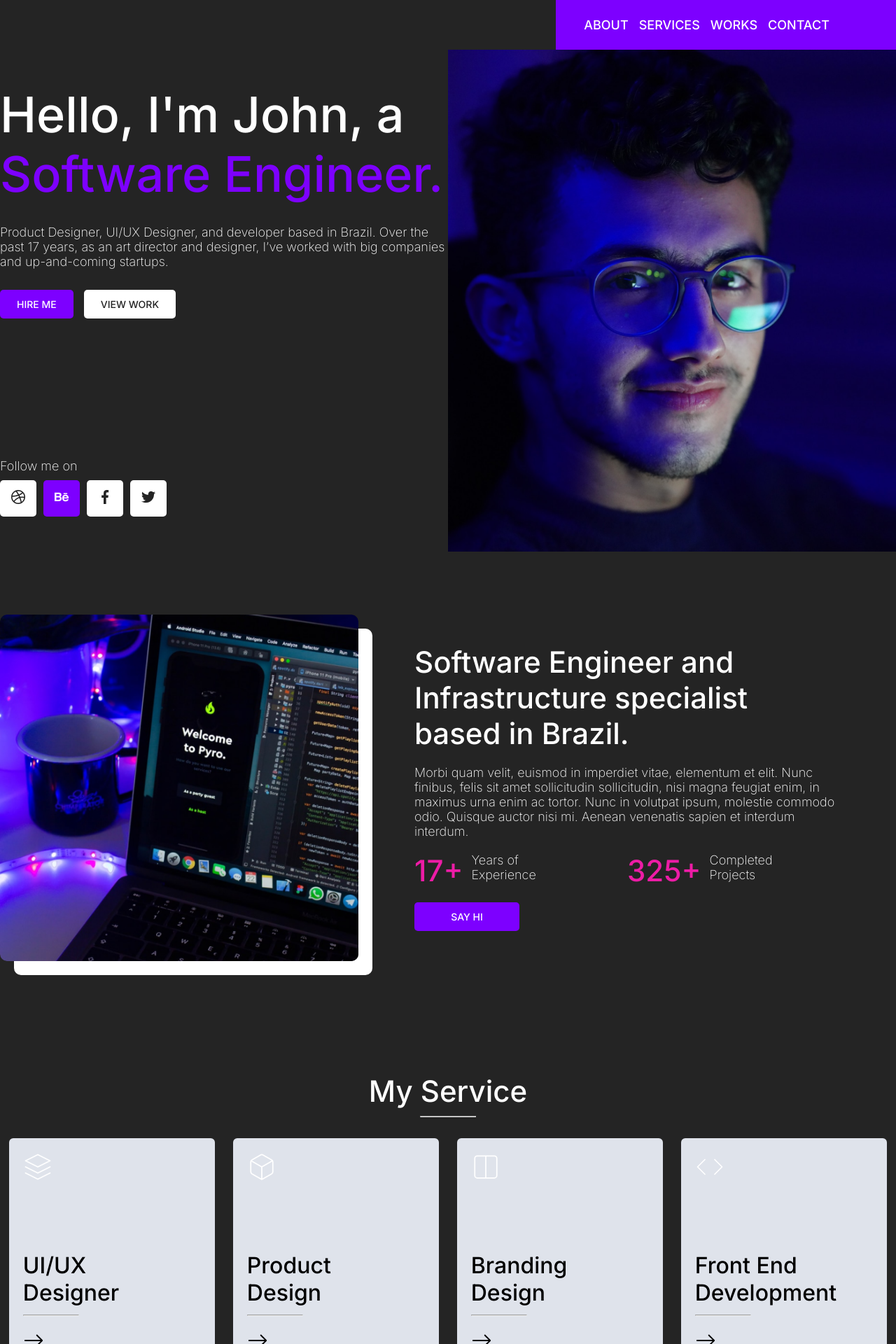
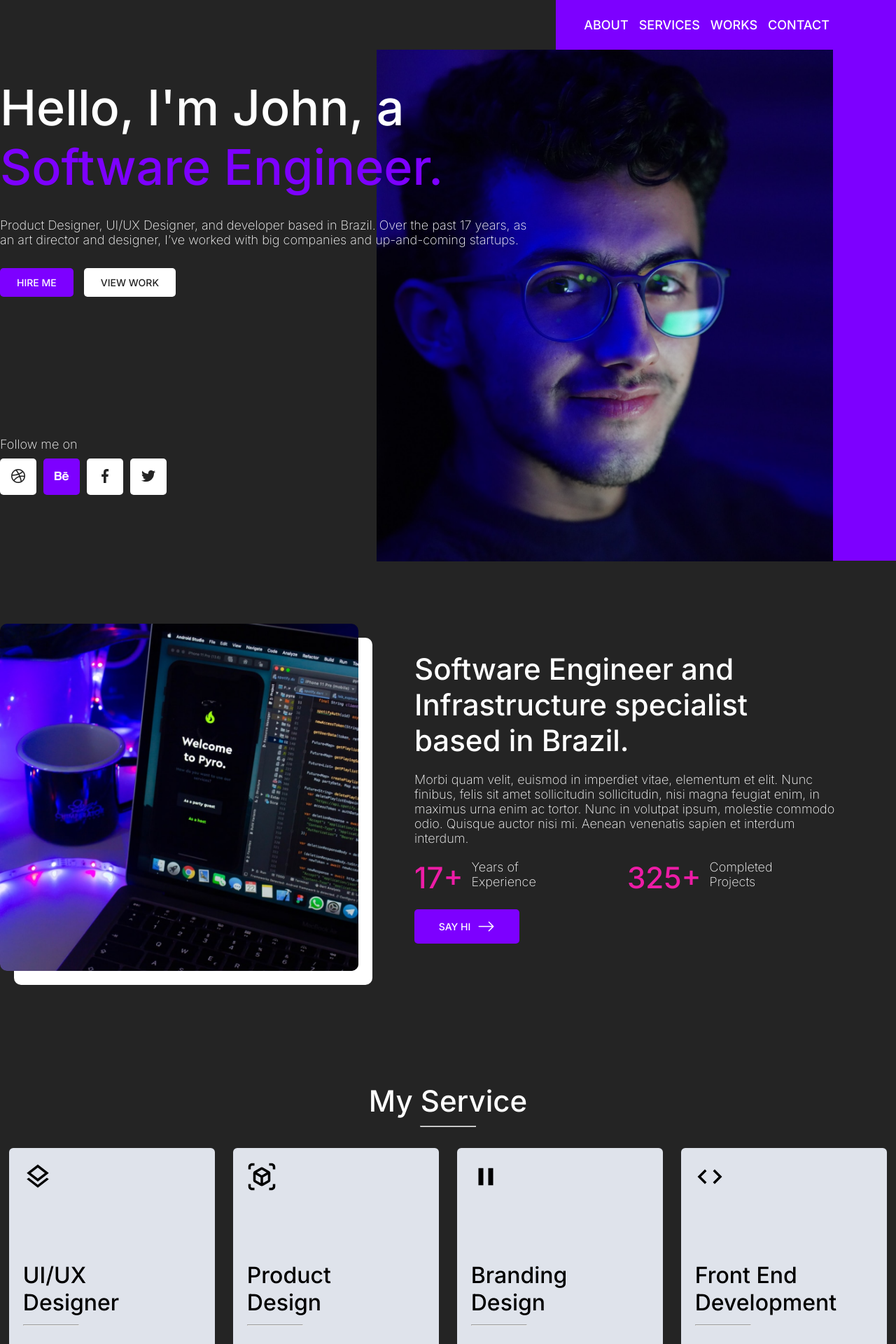
Before and after one commit to HermandoThiago/Teste-hypesoft, a React (Create React App) app: page / in a window 1280 px wide. Shown: the top 1920 px of the page at 70% size. Built offline with nearby package versions, Linux system fonts and the light colour scheme; the HTML template or start-up script is replaced by a standard one.

Commit message:
style: alteracoes nos icones e position na home

```diff
--- a/src/components/Apresentation/Apresentation.tsx
+++ b/src/components/Apresentation/Apresentation.tsx
@@ -3,14 +3,20 @@ import Button from "../Button/Button";
 import Box from "../Box/Box";
 import Typography from "../Typography/Typography";
 import Header from "../Header/Header";
-import { StyledContainerImage, StyledContainerApresentation, TextApresentation, TextDescription } from './style';
+import {
+    StyledContainerImage,
+    StyledContainerApresentation,
+    TextApresentation,
+    TextDescription,
+    StyledContainerHome
+} from './style';
 
 export default function Apresentation(){
     return(
         <Container size='medium'>
                     <Header />
-                    <Box width={100} direction='row'>
-                        <StyledContainerApresentation width={50} direction='column' content='center' align="center">
+                    <StyledContainerHome width={100} direction='row'>
+                        <StyledContainerApresentation width={60} direction='column' content='center' align="center">
                             <Box width={100}>
                                 <TextApresentation size='large' color='primary'>
                                     Hello, I'm John, a
@@ -46,10 +52,10 @@ export default function Apresentation(){
                                 </Box>
                             </Box>
                         </StyledContainerApresentation>
-                        <StyledContainerImage width={50}>
+                        <StyledContainerImage width={51}>
                             <img src={require('../../assets/images/Image.png')} alt="foto" />
                         </StyledContainerImage>
-                    </Box>
+                    </StyledContainerHome>
                 </Container>
     )
 }
--- a/src/components/Apresentation/style.ts
+++ b/src/components/Apresentation/style.ts
@@ -1,6 +1,11 @@
 import styled from "styled-components";
 import { StyledBox } from "../Box/style";
 import { StyledTypography } from '../Typography/style';
+
+export const StyledContainerHome = styled(StyledBox)`
+    position: relative;
+    height: 730px;
+`;
 
 export const TextApresentation = styled(StyledTypography)`
     @media screen and (max-width: 768px){
@@ -18,6 +23,12 @@ export const TextDescription = styled(StyledTypography)`
 `;
 
 export const StyledContainerApresentation = styled(StyledBox)`
+    z-index: 2;
+    position: absolute;
+    left: 0%;
+    padding-top: 40px;
+
+
     @media screen and (max-width: 768px){
         width: 100%;
         text-align: center;
@@ -34,6 +45,10 @@ export const StyledContainerApresentation = styled(StyledBox)`
 
 
 export const StyledContainerImage = styled(StyledBox)`
+    position: absolute;
+    z-index: 1;
+    right: 7%;
+
     @media screen and (max-width: 768px){
         display: none;
     }
--- a/src/components/CardsServices/CardServices.tsx
+++ b/src/components/CardsServices/CardServices.tsx
@@ -3,7 +3,7 @@ import Box from '../Box/Box';
 import Typography from '../Typography/Typography';
 import Separator from '../Separator/Separator';
 import Card from './Card/Card';
-import { FiCode, FiLayers, FiColumns, FiBox } from 'react-icons/fi';
+import { MdOutlineLayers, MdOutlineCode, MdOutlineViewInAr, MdOutlinePause } from 'react-icons/md';
 import { StyledContainerService } from './style';
 
 export default function CardServices(){
@@ -14,20 +14,20 @@ export default function CardServices(){
                     <Typography size='medium' color='primary' bottom={10} align='center'>My Service</Typography>
                     <Separator/>
                 </Box>
-                <StyledContainerService direction='row' width={100} top={30}>
-                    <Card icon={<FiLayers size={42} strokeWidth={1} stroke='currentColor'/>}>
+                <StyledContainerService direction='row' content='space-between' width={100} top={30}>
+                    <Card icon={<MdOutlineLayers size={42} />}>
                         <Typography size='medium' color='black'>UI/UX</Typography>
                         <Typography size='medium' color='black'>Designer</Typography>
                     </Card>
-                    <Card icon={<FiBox size={42} strokeWidth={1} stroke='currentColor'/>}>
+                    <Card icon={<MdOutlineViewInAr size={42} />}>
                         <Typography size='medium' color='black'>Product</Typography>
                         <Typography size='medium' color='black'>Design</Typography>
                     </Card>
-                    <Card icon={<FiColumns size={42} strokeWidth={1} stroke='currentColor'/>}>
+                    <Card icon={<MdOutlinePause size={42} />}>
                         <Typography size='medium' color='black'>Branding</Typography>
                         <Typography size='medium' color='black'>Design</Typography>
                     </Card>
-                    <Card icon={<FiCode size={42} strokeWidth={1} stroke='currentColor'/>}>
+                    <Card icon={<MdOutlineCode size={42} />}>
                         <Typography size='medium' color='black'>Front End</Typography>
                         <Typography size='medium' color='black'>Development</Typography>
                     </Card>
--- a/src/components/CardsServices/style.ts
+++ b/src/components/CardsServices/style.ts
@@ -2,6 +2,10 @@ import styled from 'styled-components';
 import { StyledBox } from '../Box/style';
 
 export const StyledContainerService = styled(StyledBox)`
+    svg{
+        fill: black;
+    }
+
     @media screen and (max-width: 768px){
         flex-direction: column;
         padding: 0 30px;
--- a/src/components/Contact/Contact.tsx
+++ b/src/components/Contact/Contact.tsx
@@ -10,7 +10,7 @@ import {
     StyledContainerInfo,
     StyledContact
 } from './style';
-import { FiSend, FiMapPin } from 'react-icons/fi';
+import { FiSend } from 'react-icons/fi';
 import {
     AiOutlineMail,
     AiOutlineDribbble,
@@ -23,6 +23,7 @@ import {
 import { BsTelephone } from 'react-icons/bs';
 import Info from "./Info/Info";
 import ButtonIcon from "./ButtonIcon/ButtonIcon";
+import { RiMapPin2Line } from 'react-icons/ri';
 
 export default function Contact(){
     return(
@@ -41,7 +42,7 @@ export default function Contact(){
                 <StyledContainerInfo width={43} py={40} px={40} direction='column'>
                     <Typography size='medium' color='black' bottom={15}>Get In Touch</Typography>
                     <Box width={100}>
-                        <Info icon={<FiMapPin size={25} />}>
+                        <Info icon={<RiMapPin2Line size={28} />}>
                             <span>House #5, Street Number #98,</span>
                             <span> brasilia-70000-000, Brazil.</span>
                         </Info>
--- a/src/components/Description/Description.tsx
+++ b/src/components/Description/Description.tsx
@@ -1,16 +1,17 @@
 import Container from "../../components/Container/Container";
 import Typography from "../../components/Typography/Typography";
 import Box from "../../components/Box/Box";
-import { StyledButtonHi } from './style';
+import { StyledButtonHi, StyledContainerImage, StyledContainerDescription } from './style';
+import { BsArrowRight } from 'react-icons/bs';
 
 export default function Description(){
     return(
         <Container size='medium'>
                 <Box width={100} py={50} content='center' align='center'>
-                    <Box width={40} py={40}>
+                    <StyledContainerImage width={40} py={40}>
                         <img src={require('../../assets/images/notebook.png')} alt='notebook' style={{ boxShadow: '20px 20px #fff', borderRadius: '10px' }}/>
-                    </Box>
-                    <Box width={60} direction='column' py={40} px={80} align='left'>
+                    </StyledContainerImage>
+                    <StyledContainerDescription width={60} direction='column' py={40} px={80} align='left'>
                         <Typography size='medium' color="primary">
                         Software Engineer and Infrastructure specialist based in Brazil.
                         </Typography>
@@ -32,8 +33,8 @@ export default function Description(){
                             <Typography size='small' color="primary" left={12}>Completed <Typography size='small' color="primary">Projects</Typography></Typography>
                             </Box>
                         </Box>
-                        <StyledButtonHi color='secondary'>SAY HI</StyledButtonHi>
-                    </Box>
+                        <StyledButtonHi color='secondary'>SAY HI <BsArrowRight size={25} /></StyledButtonHi>
+                    </StyledContainerDescription>
                 </Box>
             </Container>
     )
--- a/src/components/Description/style.ts
+++ b/src/components/Description/style.ts
@@ -1,6 +1,41 @@
 import styled from 'styled-components';
 import { StyledButton } from '../Button/style';
+import { StyledBox } from '../Box/style';
+
+export const StyledContainerDescription = styled(StyledBox)`
+    @media screen and (max-width: 768px){
+        width: 100%;
+        text-align: center;
+        padding: 100px 20px;
+
+        div{
+            width: 100%;
+            align-items: center;
+            justify-content: center;
+            margin-bottom: 15px;
+        }
+
+    }
+`;
+
+export const StyledContainerImage = styled(StyledBox)`
+    @media screen and (max-width: 768px){
+        display: none;
+    }
+`;
 
 export const StyledButtonHi = styled(StyledButton)`
     width: 150px;
+    display: flex;
+    align-items: center;
+    justify-content: center;
+
+    svg{
+        margin-left: 10px;
+    }
+
+    @media screen and (max-width: 768px){
+        margin: 0 auto;
+    }
+
 `;
```
